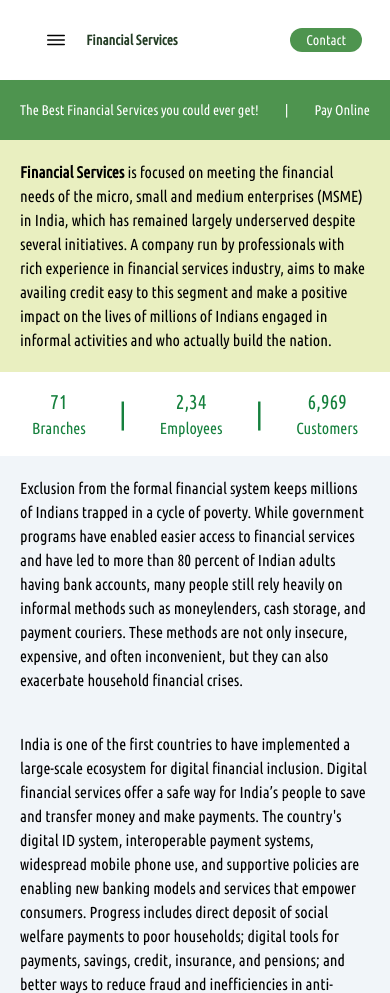
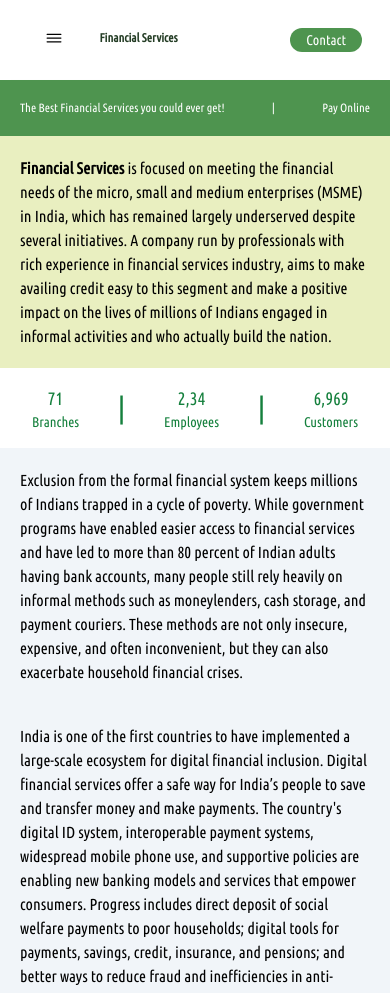
Before and after one commit to majestymewtwo/finserv, a website built with Vite: page index.html in a window 390 px wide. Shown: the top 993 px of the page. Built offline with nearby package versions, Linux system fonts and the light colour scheme; a web font is replaced by a local one.

Commit message:
Same commit as before but updated changes

```diff
--- a/index.html
+++ b/index.html
@@ -13,10 +13,10 @@
     <nav class="text-sm p-7 bg-white shadow flex justify-between md:text-2xl w-full">
         <div class="w-4/5 md:flex md:justify-between items-center">
             <div class="flex justify-between items-center mx-4 w-1/2">
-                <span class="text-2xl cursor-pointer md:hidden flex items-center">
+                <span class="text-xl cursor-pointer md:hidden flex items-center">
                     <ion-icon name="menu-outline" onclick="Menu(this)"></ion-icon>
                 </span>
-                <div class="text-sm sm:text-md md:text-lg logo text-[#243D25] items-center font-extrabold">
+                <div class="text-xs sm:text-md md:text-lg logo text-[#243D25] items-center font-extrabold">
                     <h1>Financial Services</h1>
                 </div>
             </div>
@@ -43,7 +43,7 @@
         </div>
 
     </nav>
-    <div class="ad text-sm flex bg-[#4E944F] justify-between p-5 text-white shadow-lg md:text-xl">
+    <div class="ad text-xs sm:text-lg flex bg-[#4E944F] justify-between p-5 text-white shadow-lg md:text-xl">
         <h1>The Best Financial Services you could ever get!</h1>
         <h1 class="md:hidden">|</h1>
         <h1>Pay Online</h1>
@@ -59,10 +59,10 @@
         <ul class="flex justify-between items-center">
             <li>
                 <div class="block text-center">
-                    <h1  class="text-xl sm:text-5xl md:text-7xl mx-6 text-green-700">
+                    <h1  class="text-lg sm:text-5xl md:text-7xl mx-6 text-green-700">
                         71
                     </h1>
-                    <p class="text-md md:text-lg mx-6 text-green-700">
+                    <p class= "text-sm md:text-lg mx-6 text-green-700">
                         Branches
                     </p>
                 </div>
@@ -72,10 +72,10 @@
             </li>
             <li>
                 <div class="block text-center">
-                    <h1 class="text-xl sm:text-5xl md:text-7xl mx-6 text-green-700">
+                    <h1 class="text-lg sm:text-5xl md:text-7xl mx-6 text-green-700">
                         2,34
                     </h1>
-                    <p class="text-md md:text-lg mx-6 text-green-700">
+                    <p class="text-sm md:text-lg mx-6 text-green-700">
                         Employees
                     </p>
                 </div>
@@ -85,10 +85,10 @@
             </li>
             <li>
                 <div class="block text-center">
-                    <h1 class="text-xl sm:text-5xl md:text-7xl mx-6 text-green-700">
+                    <h1 class="text-lg sm:text-5xl md:text-7xl mx-6 text-green-700">
                         6,969
                     </h1>
-                    <p class="text-md md:text-lg mx-6 text-green-700">
+                    <p class="text-sm md:text-lg mx-6 text-green-700">
                         Customers
                     </p>
                 </div>
@@ -188,7 +188,7 @@
             <img src="facebook.png" alt="" class="h-3 sm:h-6 md:h-8 mx-3 cursor-pointer hover:translate-y hover:scale-125 duration-500">
         </div>
     </div>
-    <div class="text-sm sm:text-md footer flex bg-[#4E944F] justify-center p-2 text-white shadow-lg md:text-lg">
+    <div class="text-xs sm:text-md footer flex bg-[#4E944F] justify-center p-2 text-white shadow-lg md:text-lg">
         © Copyright 2022. All Rights Reserved | Muthu Aanand
     </div>
 
```
